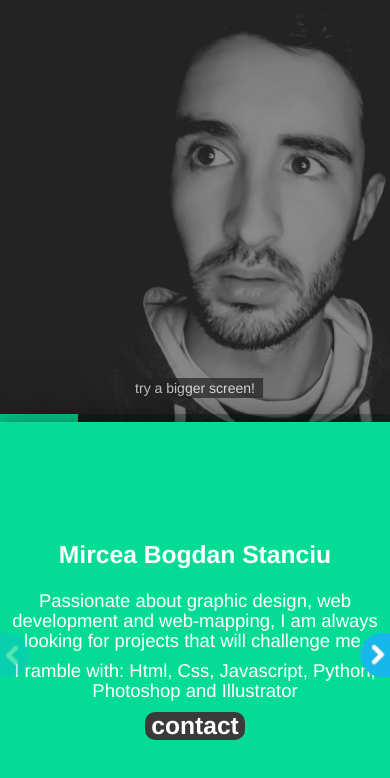
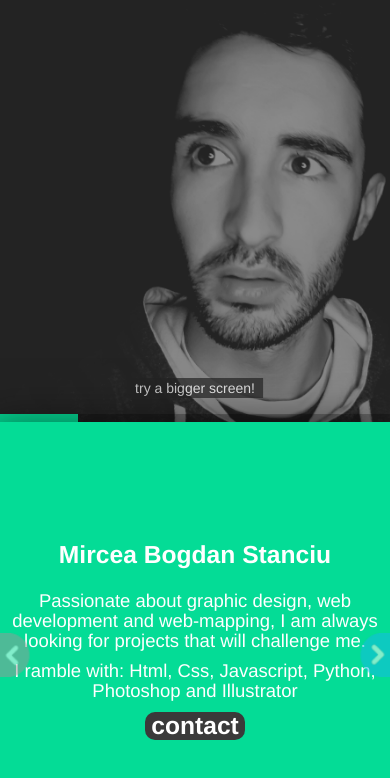
Before and after one commit to mirceaciu/pixel-mircea, a plain HTML site: page index.html in a window 390 px wide. Drawn offline with Linux system fonts and the light colour scheme.

Commit message:
nav button edit

```diff
--- a/assets/css/main.css
+++ b/assets/css/main.css
@@ -140,7 +140,9 @@ h1{
 }
 
 .swiper-button-disabled{
-  opacity: 0.3;
+  opacity: 0.5;
+  -webkit-filter: grayscale(1);
+  filter: grayscale(1);
 }
 
 .message{
--- a/assets/css/mediaq.css
+++ b/assets/css/mediaq.css
@@ -13,6 +13,10 @@
     line-height: 25px;
     margin: 0;
     line-height: 30px;
+  }
+
+  .nav-button{
+    opacity: 0.5;
   }
 
   a{
```
